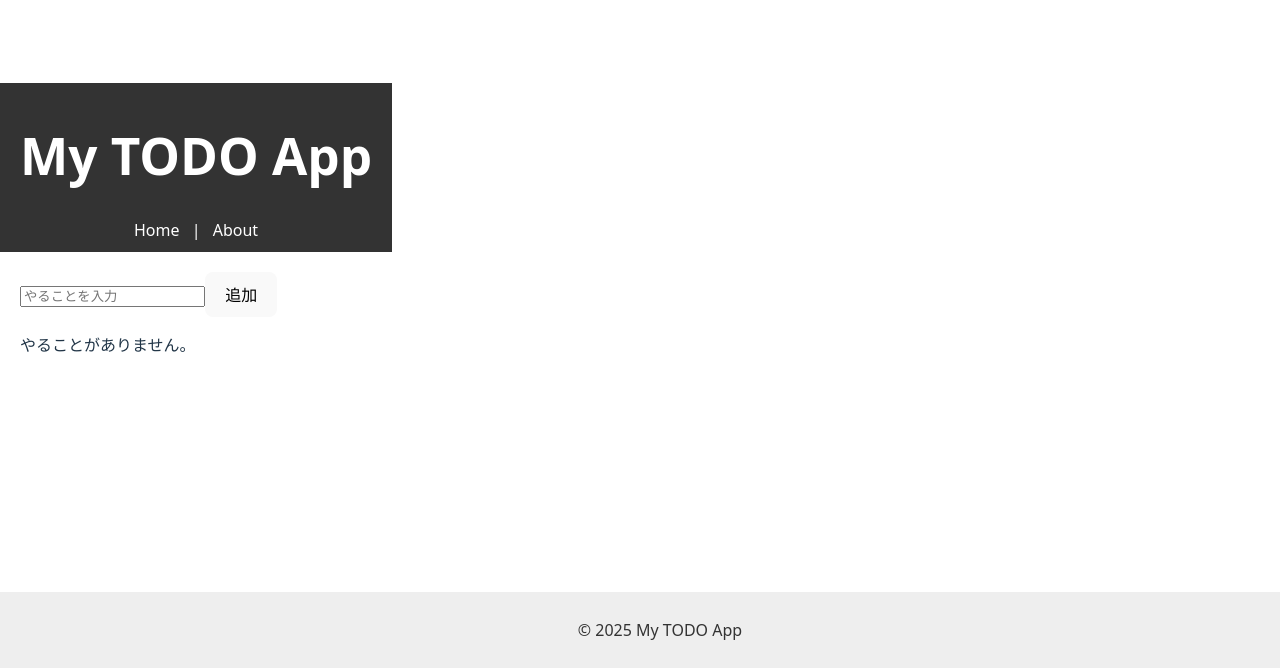
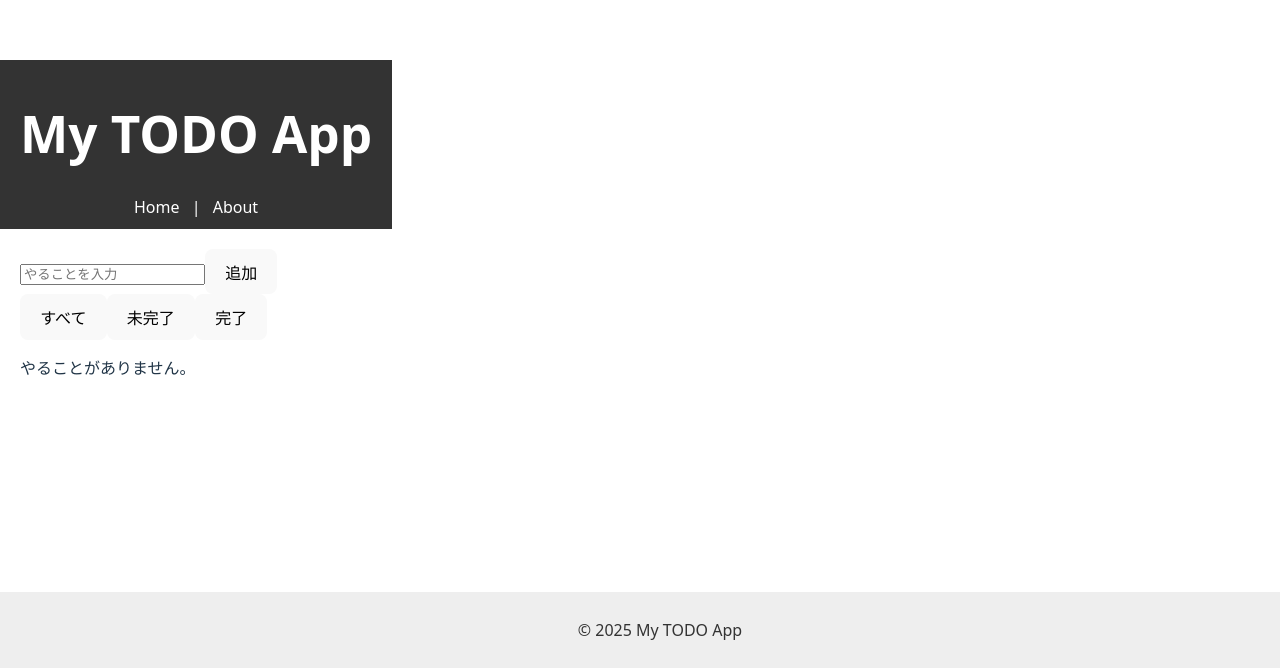
Before and after one commit to s-fujiiiiiiiii/Todo-app-react-, a React (Vite) app: page / in a window 1280 px wide. Shown: the part 132-800 px from the top of the page. Built offline with nearby package versions, Linux system fonts and the light colour scheme.

Commit message:
フィルター機能の追加

```diff
--- a/src/pages/TodoPage.jsx
+++ b/src/pages/TodoPage.jsx
@@ -1,13 +1,30 @@
-import TodoForm from "../components/TodoForm";
-import TodoList from "../components/TodoList";
+import { useState } from 'react';
+import TodoForm from '../components/TodoForm';
+import TodoList from '../components/TodoList';
 
 function TodoPage({ todos, addTodo, toggleTodo, deleteTodo }) {
-    return (
-        <div>
-            <TodoForm onAdd={addTodo} />
-            <TodoList todos={todos} onToggle={toggleTodo} onDelete={deleteTodo} />
-        </div>
-    )
+	const [filter, setFilter] = useState('all');
+
+	const filteredTodos = todos.filter(todo => {
+	  if (filter === 'done') return todo.done;
+	  if (filter === 'notYet') return !todo.done;
+	  return true;
+	});
+
+  return (
+    <div>
+      <TodoForm onAdd={addTodo} />
+
+      {/* フィルターボタン */}
+      <div style={{ marginBottom: '10px' }}>
+        <button onClick={() => setFilter('all')}>すべて</button>
+        <button onClick={() => setFilter('notYet')}>未完了</button>
+        <button onClick={() => setFilter('done')}>完了</button>
+      </div>
+
+      <TodoList todos={filteredTodos} onToggle={toggleTodo} onDelete={deleteTodo} />
+    </div>
+  );
 }
 
 export default TodoPage;
```
